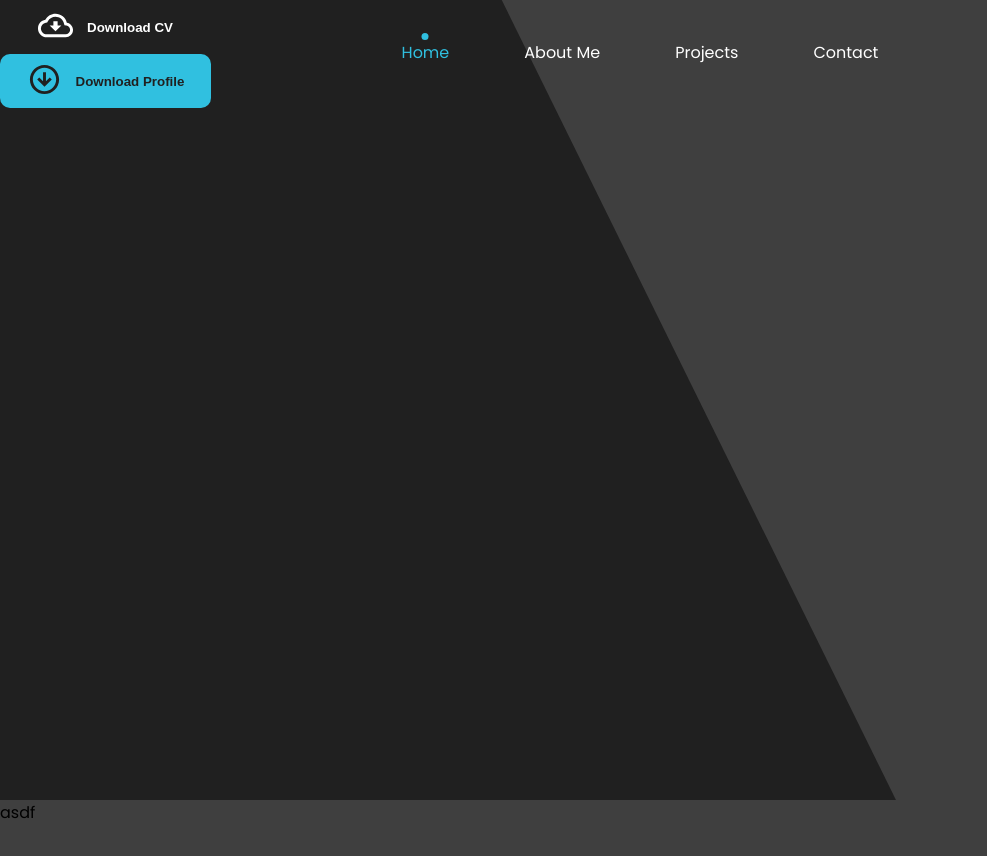
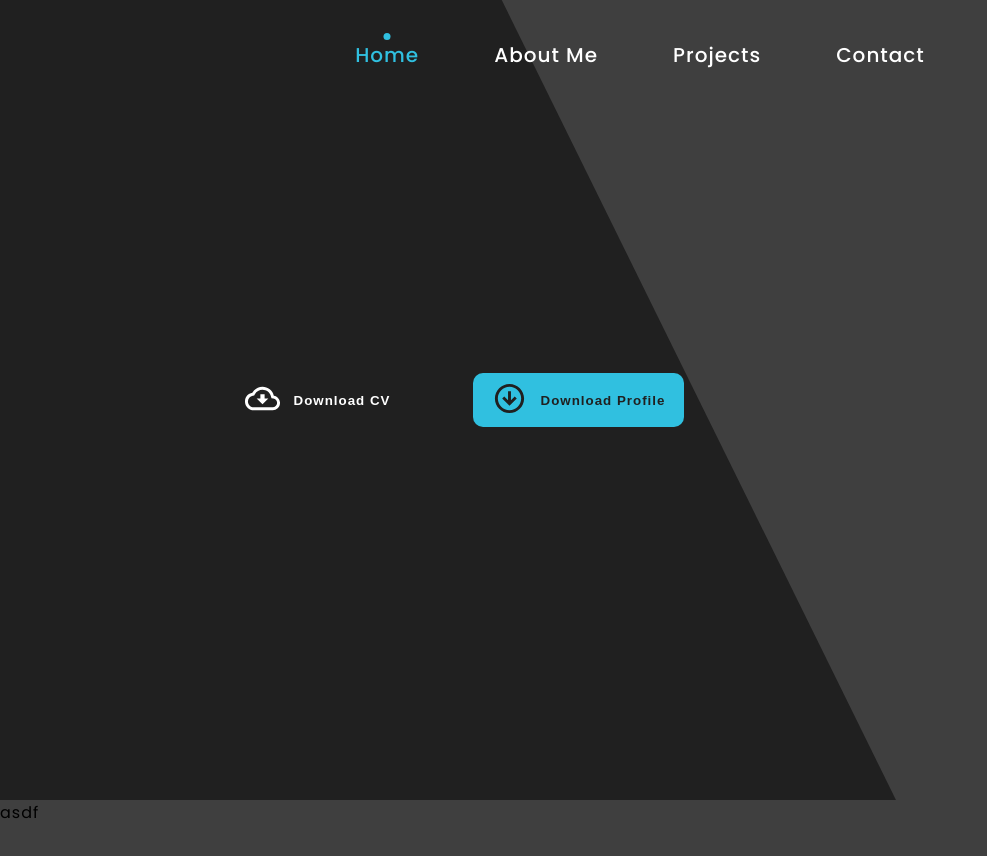
Before and after one commit to Cladux/Personal-Website, a React (Vite) app: page / in a window 1280 px wide. Shown: the top 856 px of the page, without its empty margins (0-987 px from the left). Built offline with nearby package versions, Linux system fonts and the light colour scheme.

Commit message:
make-iconBox  fix-navbar

```diff
--- a/src/components/nav/Nav.module.scss
+++ b/src/components/nav/Nav.module.scss
@@ -11,6 +11,10 @@ nav {
     @include flex;
     gap: 4.6875rem;
     color: var(--text-color);
+    & > li {
+      font-size: var(--font-size-p);
+      font-weight: var(--font-weight-medium);
+    }
     .active {
       color: var(--primary-color);
       position: relative;
--- a/src/index.scss
+++ b/src/index.scss
@@ -16,7 +16,7 @@
   --font-size-header: 38px;
   --font-size-p-large: 30px;
   --font-size-p-medium: 24px;
-  --font-p-size: 20px;
+  --font-size-p: 20px;
   --font-size-p-small: 18px;
   --font-size-p-x-small: 14px;
   //font-weight
@@ -42,6 +42,7 @@ html {
   scroll-behavior: smooth;
   body {
     font-family: "Poppins", sans-serif;
+    letter-spacing: 1px;
     background-color: var(--bg-color-light);
   }
   a {
--- a/src/layouts/header/Button/Button.module.scss
+++ b/src/layouts/header/Button/Button.module.scss
@@ -8,7 +8,8 @@
   border: none;
   border-radius: 10px;
   cursor: pointer;
-  font-size: var(font-p-size);
+  letter-spacing: 1px;
+  font-size: var(font-size-p);
   font-weight: var(--font-weight-semi-bold);
   color: var(--bg-color);
   background: var(--primary-color);
--- a/src/layouts/header/Header.module.scss
+++ b/src/layouts/header/Header.module.scss
@@ -5,10 +5,19 @@ header {
   height: 100vh;
 
   .sectionLeft {
+    @include flex(column);
     flex-basis: 70%;
     height: 100%;
     clip-path: polygon(0 0, 56% 0, 100% 100%, 0 100%);
     background: var(--bg-color);
+    .buttons {
+      @include flex;
+      gap: 50px;
+    }
+    .iconBoxes {
+      @include flex;
+      gap: 31px;
+    }
   }
   .sectionRight {
     flex-basis: 30%;
--- a/src/layouts/header/Header.tsx
+++ b/src/layouts/header/Header.tsx
@@ -1,12 +1,13 @@
 import Button from "./Button/Button.tsx";
 import styles from "./Header.module.scss";
+import IconBox from "./IconBox/IconBox.tsx";
 
 const Header = (): JSX.Element => {
   return (
     <>
       <header id="Home">
         <section className={styles.sectionLeft}>
-          <div className="buttons">
+          <div className={styles.buttons}>
             <Button
               setIcon="cloudDown"
               title="Download CV"
@@ -18,6 +19,11 @@ const Header = (): JSX.Element => {
               bgTransparent={false}
             />
           </div>
+          {/* <div className={styles.iconBoxes}>
+            <IconBox setIcon="instagram" />
+            <IconBox setIcon="git" />
+            <IconBox setIcon="linkedIn" />
+          </div> */}
         </section>
         <section className={styles.sectionRight}></section>
       </header>
--- /dev/null
+++ b/src/layouts/header/IconBox/IconBox.tsx
@@ -0,0 +1,19 @@
+import styles from "./IconBox.module.scss";
+import Icons from "../../../icons";
+
+type Props = {
+  setIcon: keyof typeof Icons;
+};
+
+const IconBox = ({ setIcon }: Props): JSX.Element => {
+  const Icon = Icons[setIcon]();
+  return (
+    <>
+      <div className={styles.iconBox}>
+        <i>{Icon}</i>
+      </div>
+    </>
+  );
+};
+
+export default IconBox;
```
Also changed, not shown: src/layouts/header/IconBox/IconBox.module.scss (added, +13 -0 lines).
